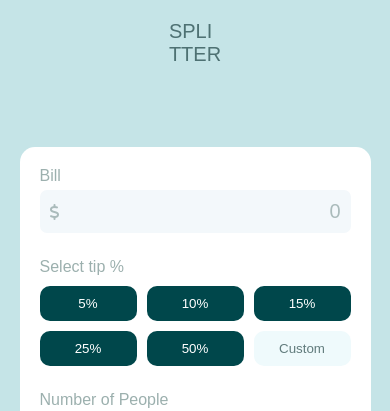
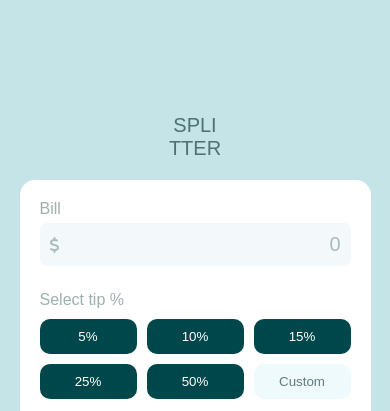
Before and after one commit to Kaksie-codes/frontend-developement-guide, a plain HTML site: page assignments/bill-splitter/bill-splitter.html in a window 390 px wide. Shown: the top 411 px of the page. Drawn offline with Linux system fonts and the light colour scheme; a web font is replaced by a local one.

Commit message:
new changes

```diff
--- a/assignments/bill-splitter/bill-splitter.html
+++ b/assignments/bill-splitter/bill-splitter.html
@@ -11,7 +11,8 @@
     <link rel="stylesheet" href="https://cdnjs.cloudflare.com/ajax/libs/font-awesome/6.6.0/css/all.min.css" integrity="sha512-Kc323vGBEqzTmouAECnVceyQqyqdsSiqLQISBL29aUW4U/M7pSPA/gEUZQqv1cwx4OnYxTxve5UMg5GT6L4JJg==" crossorigin="anonymous" referrerpolicy="no-referrer" />
 </head>
 <body>
-    <span class="splitter">SPLI <br> TTER</span>
+    <div class="container">
+        <p class="split"><span class="splitter">SPLI <br> TTER</span></p>
         <section class="main">
             <div class="left">
                 <div class="bill-input">
@@ -66,5 +67,6 @@
                 <button class="disabled">RESET</button>
             </div>
         </section>
+    </div>
 </body>
 </html>
--- a/assignments/bill-splitter/bill.css
+++ b/assignments/bill-splitter/bill.css
@@ -10,9 +10,16 @@ body{
     place-items: center;
     font-family: "Sour Gummy", sans-serif;
 }
+.container{
+    width: 70%;
+}
+.split{
+    text-align: center;
+}
 section.main{
+    margin-top: 20px;
     background-color: #FFFFFF;
-    width: 70%;
+    width: 100%;
     display: grid;
     grid-template-columns: repeat(2, 1fr);
     padding: 20px;
@@ -127,35 +134,31 @@ input:focus{
     color: #31B1A4;
 }
 .splitter{
-    position: absolute;
-    top: 30px;
     color: #4E7173;
     font-size: 30px;
 }
 
 
 @media  (max-width: 768px) {
+    .container{
+        width: 90%;
+    }
     section.main{
         grid-template-columns: 1fr;
-        width: 90%;
     }
     .right button{
         margin-top: 25px;
     }
     .splitter{
         font-size: 20px;
-        top: 20px;
     }
 }
 @media (max-width: 380px) {
     .splitter{
         font-size: 16px;
-        top: 16px;
     }
     .amount{
         font-size: 20px;
     }
-    section.main{
-        margin-top: 25px;
-    }
+
 }
```
Lines whose indentation alone changed are shown as unchanged.
